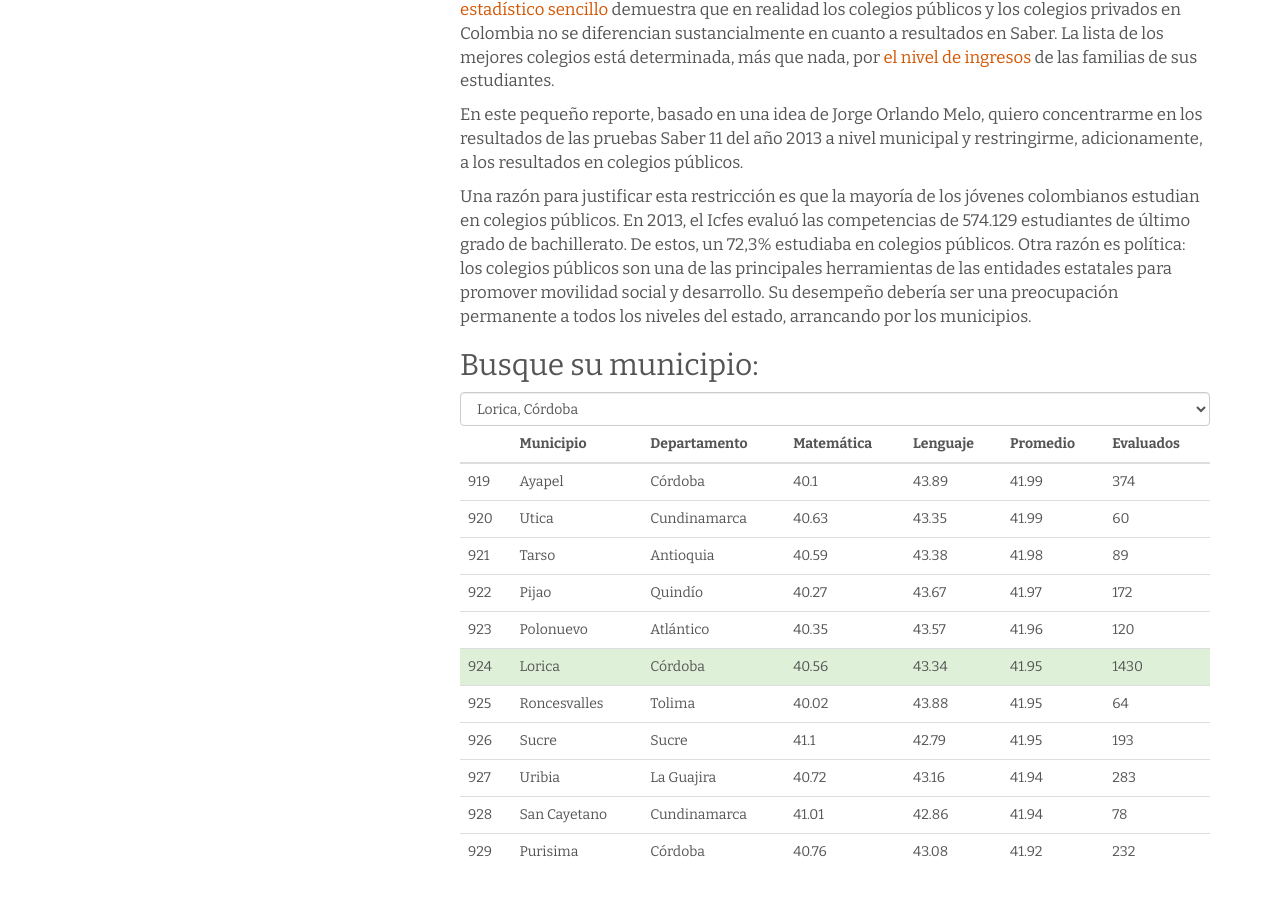
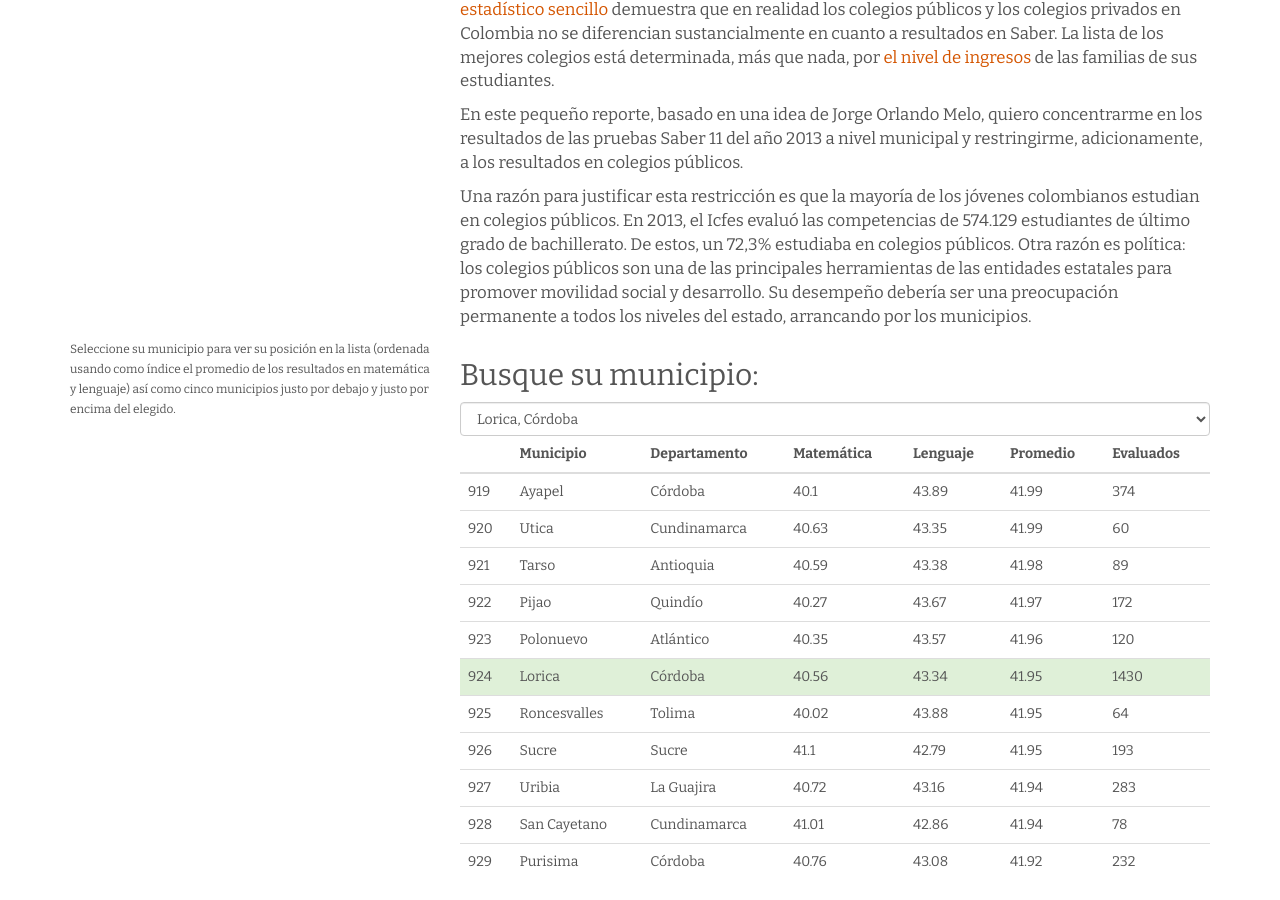
Before and after one commit to finiterank/saber_notebooks, a Jekyll site: the page built from index.md, in a window 1280 px wide and 900 px high, scrolled down 900 px. Built offline with Jekyll 4.4.1, drawn with Linux system fonts in a browser that asks for light colours; nearby versions of some CDN libraries; Markdown is read by kramdown in place of the engine named in the settings.

Commit message:
Estilo y texto

```diff
--- a/index.md
+++ b/index.md
@@ -25,8 +25,12 @@ layout: reporte
 <p>En este pequeño reporte, basado en una idea de Jorge Orlando Melo, quiero concentrarme en los resultados de las pruebas Saber 11 del año 2013 a nivel municipal y restringirme, adicionamente, a los resultados en colegios públicos.</p>
 
 <p>Una razón para justificar esta restricción es que la mayoría de los jóvenes colombianos estudian en colegios públicos. En 2013, el Icfes evaluó las competencias de 574.129 estudiantes de último grado de bachillerato. De estos, un 72,3% estudiaba en colegios públicos. Otra razón es política: los colegios públicos son una de las principales herramientas de las entidades estatales para promover movilidad social y desarrollo. Su desempeño debería ser una preocupación permanente a todos los niveles del estado, arrancando por los municipios.</p>
+</div>
+</div>
 
-
+<div class="row">
+<div class="col-md-4"><small>Seleccione su municipio para ver su posición en la lista (ordenada usando como índice el promedio de los resultados en matemática y lenguaje) así como cinco municipios justo por debajo y justo por encima del elegido.</small></div>
+<div class="col-md-8">
 <h2>Busque su municipio:</h2>
 
 <div id="formulario"></div>
```
